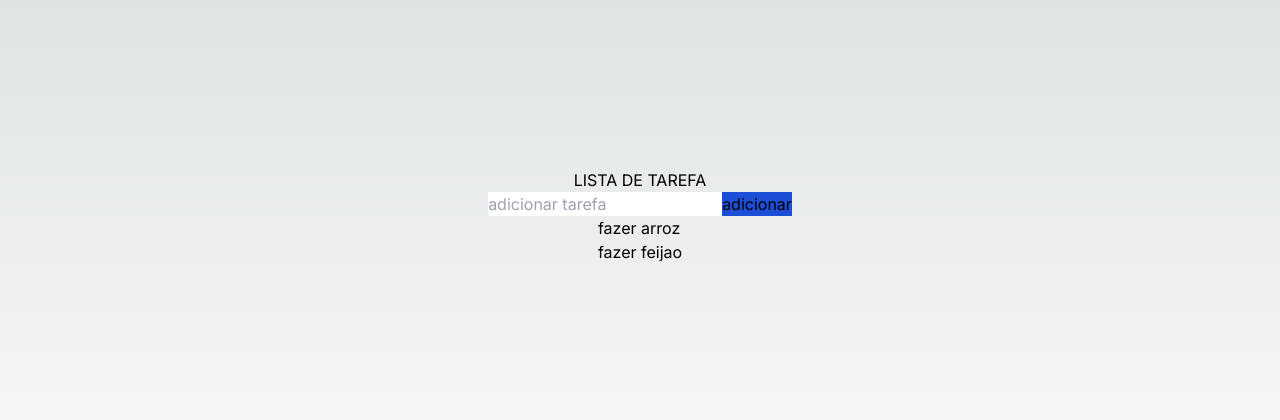
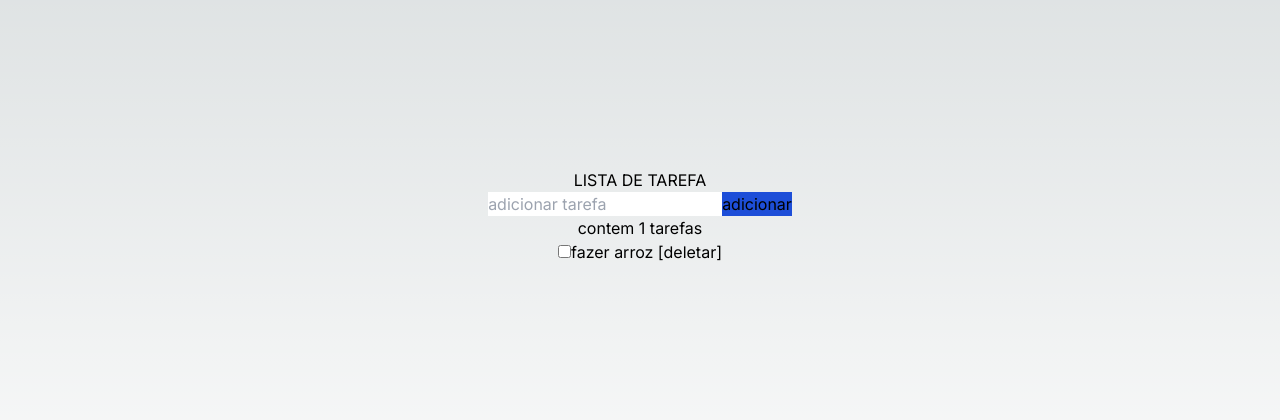
Before and after one commit to newtoncutrim/react-next, a Next.js app: page / in a window 1280 px wide. Shown: the part 184-604 px from the top of the page. Built offline with nearby package versions, Linux system fonts and the light colour scheme.

Commit message:
lsita de tarefa com id

```diff
--- a/src/Types/list.ts
+++ b/src/Types/list.ts
@@ -1,4 +1,5 @@
 export type List = {
+    id: number;
     name: string;
     checked: boolean;
 }
--- a/src/app/page.tsx
+++ b/src/app/page.tsx
@@ -62,22 +62,45 @@ const Page = () => {
     setFullName({ ...fullName, name: '', lastName: ''})
   }
 
+  const [itemInput, setItemInput] = useState('');
   const [list, setList] = useState<List[]>([
-    {name: 'fazer arroz', checked: false},
-    {name: 'fazer feijao', checked: false}
+    {id: 1, name: 'fazer arroz', checked: false},
   ]);
+
+  function add(){
+    if(itemInput == '') return;
+    setList([...list, {id: list.length ,name: itemInput, checked: false}])
+    setItemInput('')
+  }
+
+  function deletItem(id: number){
+    setList(list.filter((item => item.id !== id)))
+  }
+
+  function check(id: number){
+    let newList = [...list];
+
+    for(let i in newList){
+      if(newList[i].id === id){
+        newList[i].checked = !newList[i].checked
+      }
+    }
+    setList(newList)
+  }
 
   return (
     <div className="container mx-auto w-screen h-screen justify-center items-center flex flex-col">
       <h1>LISTA DE TAREFA</h1>
       <div>
-        <input type="text" placeholder='adicionar tarefa'/>
-        <button className='bg-blue-700'>adicionar</button>
+        <input className='text-black' value={itemInput} onChange={(e) => setItemInput(e.target.value)} type="text" placeholder='adicionar tarefa'/>
+        <button onClick={add} className='bg-blue-700'>adicionar</button>
       </div>
-
+      <p>contem {list.length} tarefas</p>
       <ul>
-        {list.map(item => (
-          <li>{item.name}</li>
+        {list.map((item) => (
+          <li  key={item.id}>
+          <input type="checkbox" checked={item.checked} onClick={() => check(item.id)} />
+          {item.name} <button onClick={() => deletItem(item.id)}>[deletar]</button></li>
         ))}
 
       </ul>
```
